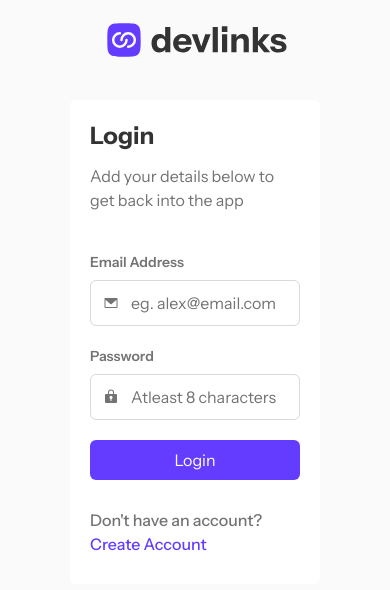
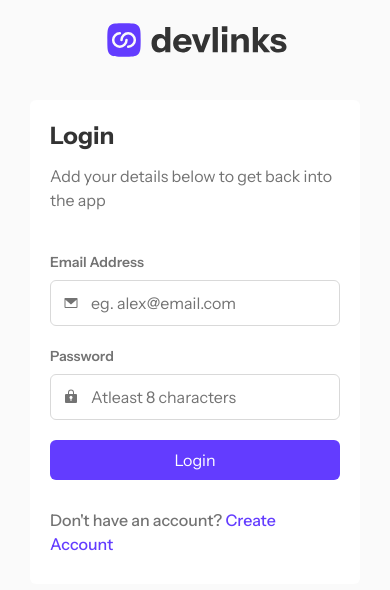
Before and after one commit to onosejoor/devlinks, a Next.js app: page /login in a window 390 px wide. Shown: the top 590 px of the page. Built offline with nearby package versions, Linux system fonts and the light colour scheme.

Commit message:
update loginForm

```diff
--- a/app/(auth)/_components/LoginForm.tsx
+++ b/app/(auth)/_components/LoginForm.tsx
@@ -73,7 +73,7 @@ const LoginForm: React.FC = () => {
 
   return (
     <>
-      <div className=" flex flex-col gap-5 sm:w-[480px] mx-auto w-[calc(100%-100px)]">
+      <div className=" flex flex-col gap-5 md:w-[480px] mx-auto w-[calc(100%-20px)] sm:w-[calc(100%-100px)]">
         <div className="self-center  mb-5">
           <svg
             xmlns="http://www.w3.org/2000/svg"
```
